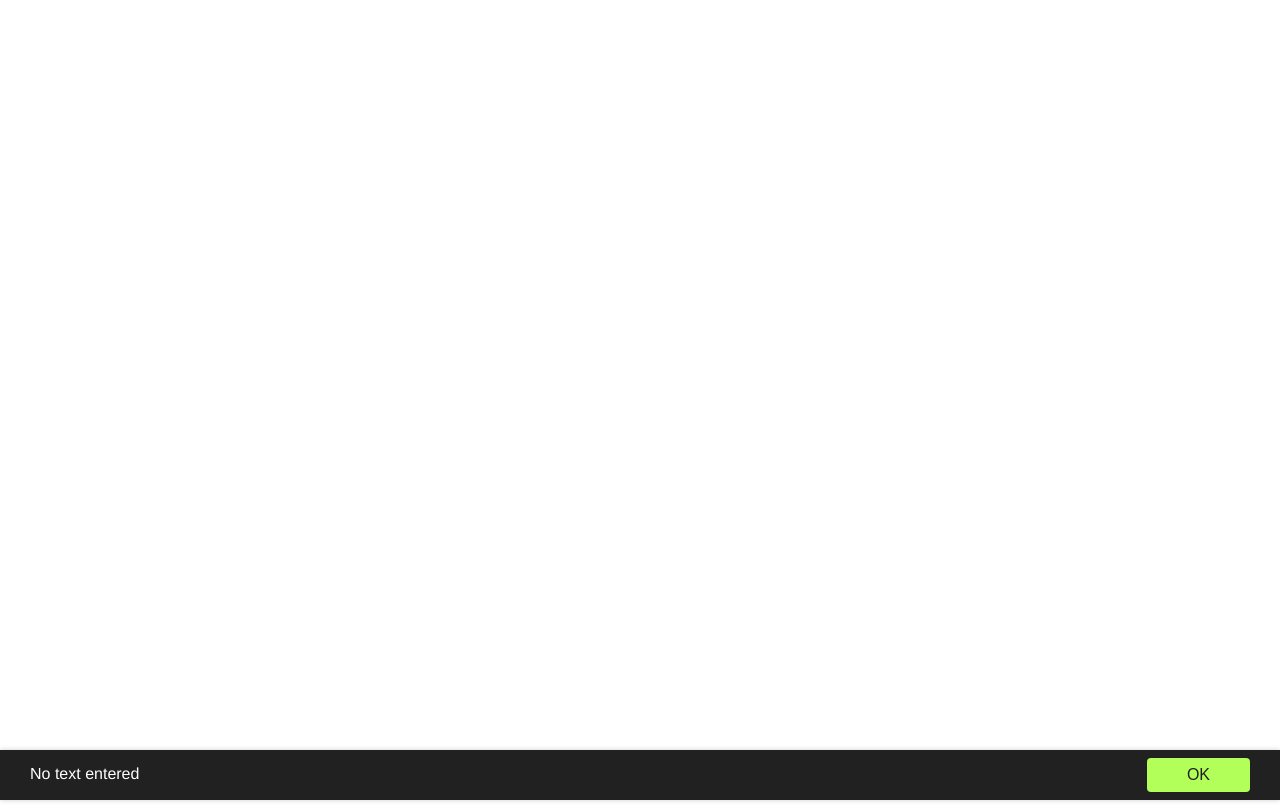
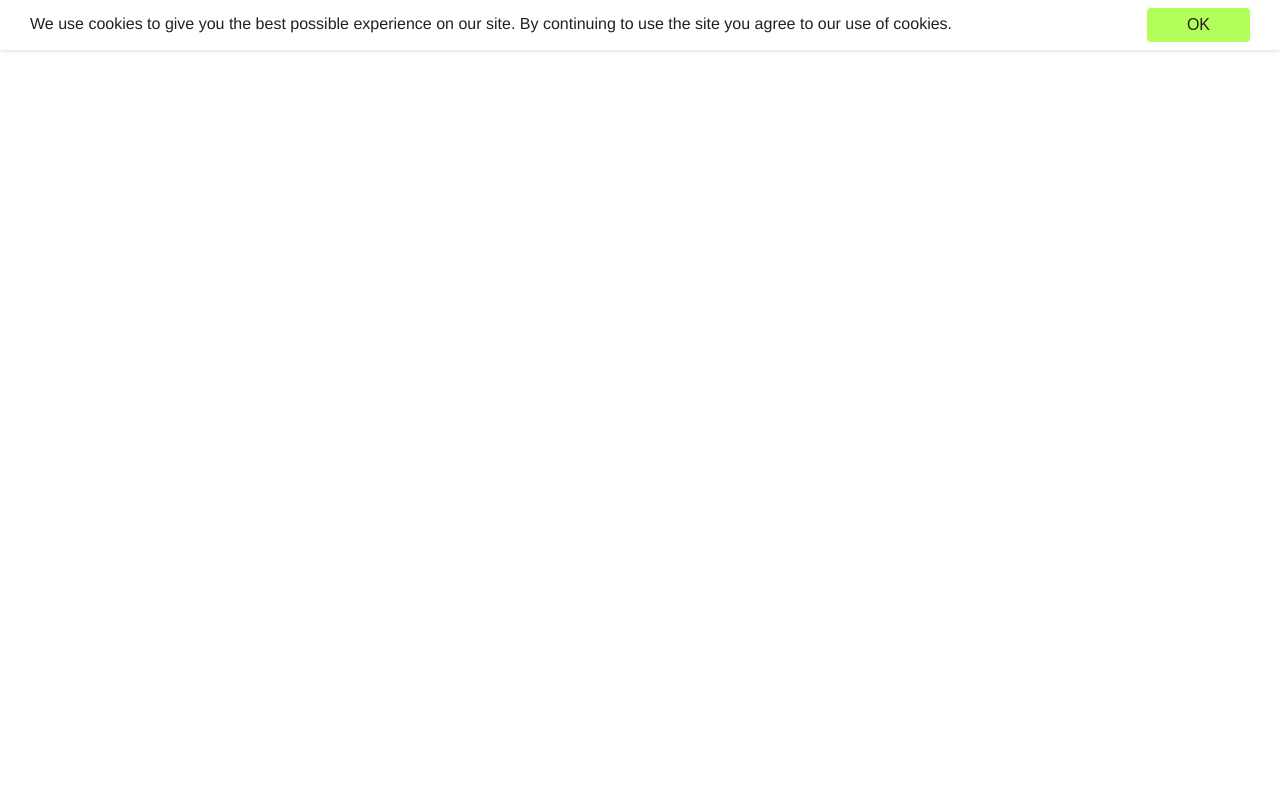
Before and after one commit to EdwardJPayton/cookie-notice, a plain HTML site: page index.html in a window 1280 px wide. Drawn offline with Linux system fonts and the light colour scheme.

Commit message:
Reset html back to demo

```diff
--- a/index.html
+++ b/index.html
@@ -11,11 +11,11 @@
     <!-- Run the script -->
     <script>
       cookieNotice({
-        //position:   'top', // top, bottom, left, right
-        //theme:      'light', // light, dark
-        //text:       'We use cookies to give you the best possible experience on our site. By continuing to use the site you agree to our use of cookies.',
-        //policyPage:  '',
-        timeToHide: 100000, // number of seconds until the bar hides
+        position:   'top', // top, bottom, left, right
+        theme:      'light', // light, dark
+        text:       'We use cookies to give you the best possible experience on our site. By continuing to use the site you agree to our use of cookies.',
+        policyPage:  '',
+        timeToHide: 12, // number of seconds until the bar hides
       });
     </script>
 
```
